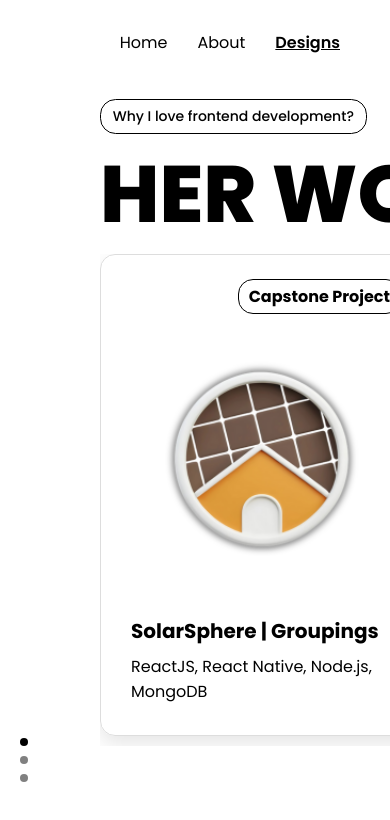
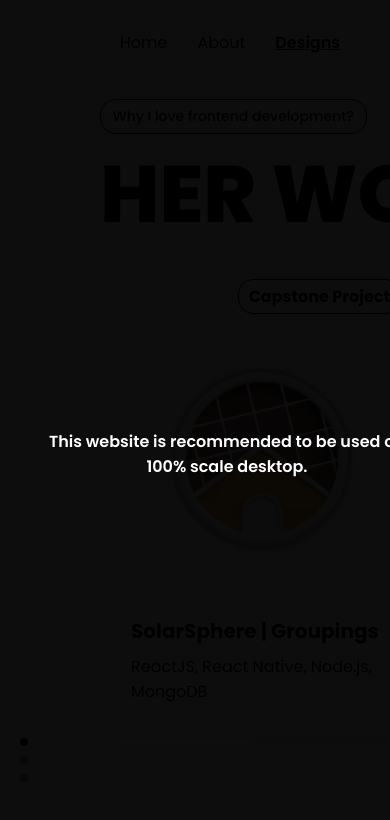
Before and after one commit to marianadine/madebyfei, a React (Create React App) app: page /designs in a window 390 px wide. Shown: the top 820 px of the page. Built offline with nearby package versions, Linux system fonts and the light colour scheme.

Commit message:
mobile responsive design warning message

```diff
--- a/package.json
+++ b/package.json
@@ -11,7 +11,7 @@
     "react-dom": "^19.1.0",
     "react-icons": "^5.5.0",
     "react-router-dom": "^7.6.2",
-    "react-scripts": "5.0.1",
+    "react-scripts": "^5.0.1",
     "web-vitals": "^2.1.4"
   },
   "scripts": {
--- a/src/App.js
+++ b/src/App.js
@@ -5,6 +5,10 @@ import WebController from './controller/WebController';
 function App() {
   return (
     <div className="App">
+      <div className="mobile-warning">
+        This website is recommended to be used on 100% scale desktop.
+      </div>
+
       <WebController />
     </div>
   );
--- a/src/styles/Designs.css
+++ b/src/styles/Designs.css
@@ -263,3 +263,28 @@
         font-size: 80px;
     }
 }
+
+.mobile-warning {
+    display: none;
+    position: fixed;
+    top: 0;
+    left: 0;
+    width: 100%;
+    height: 100%;
+    background: rgba(0, 0, 0, 0.95);
+    color: #fff;
+    font-size: 1rem;
+    font-weight: 600;
+    text-align: center;
+    padding: 2rem;
+    z-index: 10000;
+    justify-content: center;
+    align-items: center;
+    flex-direction: column;
+}
+
+@media (max-width: 1800px) {
+    .mobile-warning {
+        display: flex;
+    }
+}
```
Also changed, not shown: 1 other file (tests, documents, lock files or other folders).
